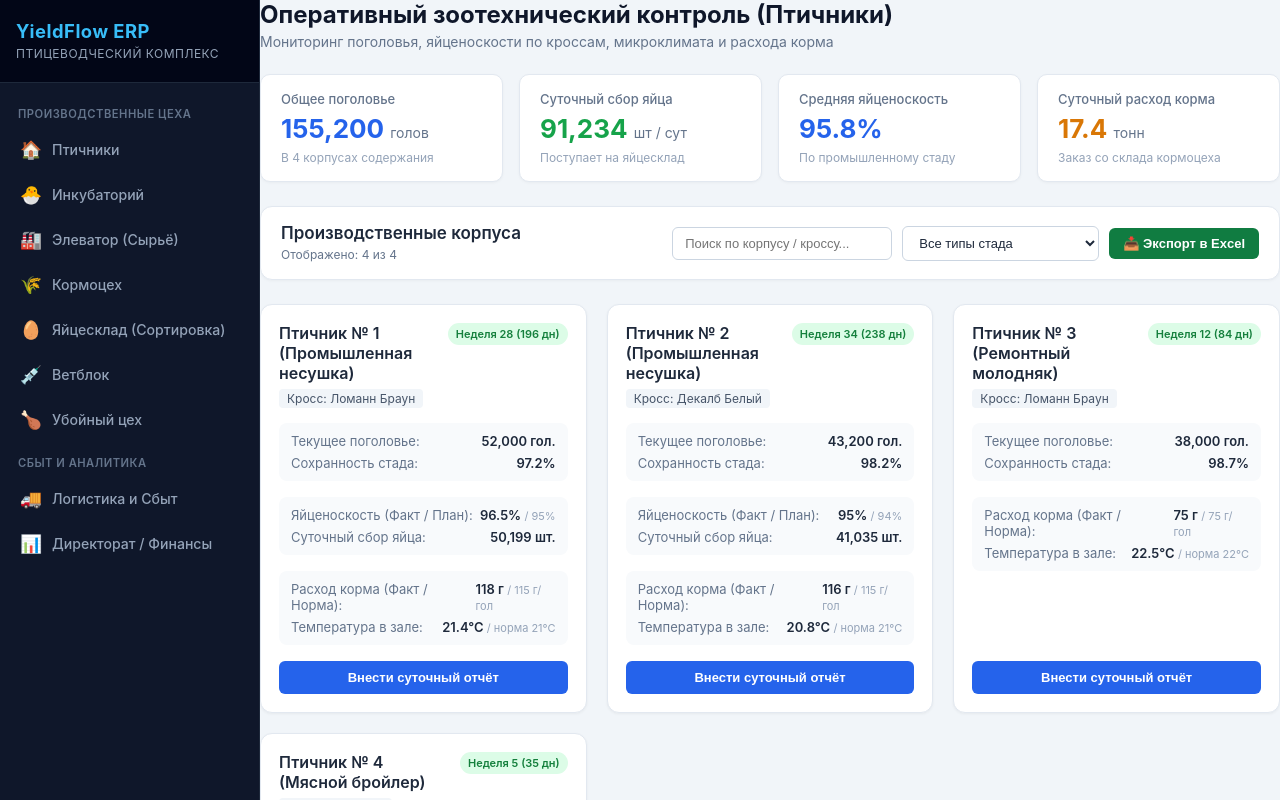
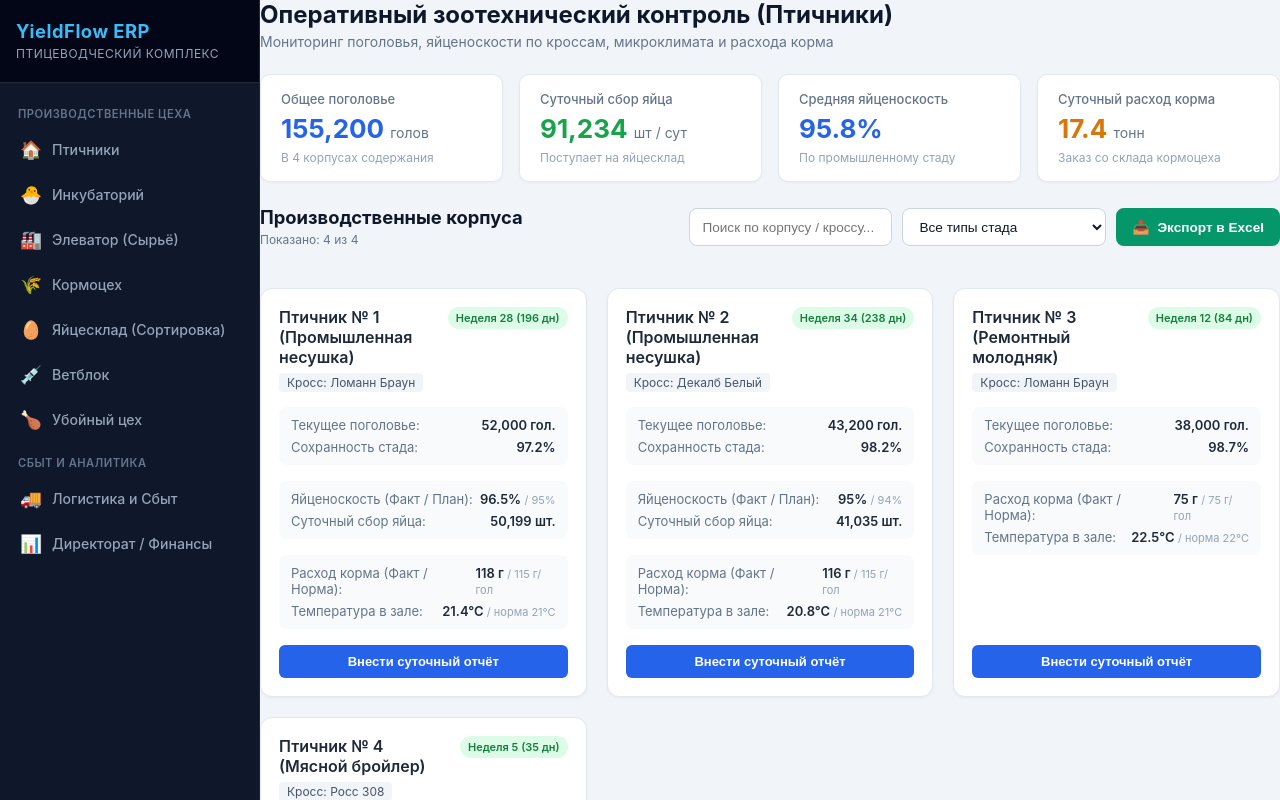
Before and after one commit to radikryzvanov/yield-flow-erp, an Angular app: page /poultry-management in a window 1280 px wide. Built offline with nearby package versions, Linux system fonts and the light colour scheme.

Commit message:
feat(ui): unify action toolbars and excel export buttons across all 9 modules

```diff
--- a/src/app/features/elevator/pages/elevator-dashboard/elevator-dashboard.component.html
+++ b/src/app/features/elevator/pages/elevator-dashboard/elevator-dashboard.component.html
@@ -104,31 +104,30 @@
 
     <!-- Таблица журнала с Enterprise тулбаром -->
     <div class="table-card">
-      <div class="table-header-flex">
-        <h3 class="card-title">Журнал поступлений</h3>
-        <button type="button" class="btn-export" (click)="exportToExcel()">
-          📥 Экспорт в Excel
-        </button>
-      </div>
+      <div class="table-toolbar-header">
+        <h3 class="table-title">Журнал поступлений</h3>
 
-      <div class="toolbar-row">
+        <div class="table-toolbar-actions">
           <input
             type="text"
             placeholder="Поиск по номеру машины..."
             [ngModel]="searchQuery()"
-          (ngModelChange)="searchQuery.set($event)"
-          class="input-search" />
+            (ngModelChange)="searchQuery.set($event)" />
 
           <select
             [ngModel]="selectedCulture()"
-          (ngModelChange)="selectedCulture.set($event)"
-          class="select-filter">
+            (ngModelChange)="selectedCulture.set($event)">
             <option value="ALL">Все культуры</option>
             <option value="Пшеница фуражная (5 класс)">Пшеница фуражная</option>
             <option value="Кукуруза кормовая">Кукуруза кормовая</option>
             <option value="Шрот подсолнечный">Шрот подсолнечный</option>
             <option value="Известняковая мука (ракушка)">Известняковая мука</option>
           </select>
+
+          <button type="button" class="btn-export-excel" (click)="exportToExcel()">
+            <span>📥</span> Экспорт в Excel
+          </button>
+        </div>
       </div>
 
       <div class="table-responsive">
--- a/src/app/features/feed-warehouse/pages/feed-dashboard/feed-dashboard.component.html
+++ b/src/app/features/feed-warehouse/pages/feed-dashboard/feed-dashboard.component.html
@@ -139,19 +139,19 @@
     </div>
   </div>
 
-  <!-- Журнал списаний -->
+  <!-- Журнал списаний с Enterprise тулбаром -->
   <div class="section-card">
-    <div class="section-header-flex">
-      <h3 class="section-title">Журнал выдачи комбикормов</h3>
-      <div class="toolbar-row">
+    <div class="table-toolbar-header">
+      <h3 class="table-title">Журнал выдачи комбикормов</h3>
+
+      <div class="table-toolbar-actions">
         <input
           type="text"
           placeholder="Поиск по птичнику или рецепту..."
-          [(ngModel)]="searchQuery"
-          class="input-search" />
+          [(ngModel)]="searchQuery" />
 
-        <button type="button" class="btn-export" (click)="exportToExcel()">
-          📥 Экспорт в Excel
+        <button type="button" class="btn-export-excel" (click)="exportToExcel()">
+          <span>📥</span> Экспорт в Excel
         </button>
       </div>
     </div>
--- a/src/app/features/finance-calc/pages/finance-dashboard/finance-dashboard.component.html
+++ b/src/app/features/finance-calc/pages/finance-dashboard/finance-dashboard.component.html
@@ -4,13 +4,6 @@
       <h1 class="page-title">Финансово-экономический мониторинг (Директорат)</h1>
       <p class="subtitle">Сводный анализ производственной себестоимости, выручки, расходов на корма и операционной прибыли</p>
     </div>
-    <button class="btn-excel-export" (click)="exportToExcel()" type="button">
-      <svg class="excel-icon" viewBox="0 0 24 24" width="16" height="16" fill="currentColor">
-        <path d="M14 2H6c-1.1 0-2 .9-2 2v16c0 1.1.9 2 2 2h12c1.1 0 2-.9 2-2V8l-6-6zM6 20V4h7v5h5v11H6z"/>
-        <path d="M8.5 13.5l1.8 2.5-1.8 2.5h1.5l1-1.6 1 1.6h1.5l-1.8-2.5 1.8-2.5h-1.5l-1 1.6-1-1.6z"/>
-      </svg>
-      <span>Экспорт в Excel</span>
-    </button>
   </div>
 
   <!-- Главные KPI показатели -->
@@ -49,6 +42,17 @@
       </div>
       <div class="kpi-value text-warning">{{ dailyFeedCost() | number }} <span class="unit">₽ / сут</span></div>
       <div class="kpi-note">Расход: {{ feedTons() }} т комбикорма</div>
+    </div>
+  </div>
+
+  <!-- Панель действий с единым Enterprise тулбаром -->
+  <div class="table-toolbar-header">
+    <h3 class="table-title">Аналитика финансово-производственных результатов</h3>
+
+    <div class="table-toolbar-actions">
+      <button class="btn-export-excel" (click)="exportToExcel()" type="button">
+        <span>📥</span> Экспорт финансового отчёта
+      </button>
     </div>
   </div>
 
--- a/src/app/features/incubator/pages/incubator-dashboard/incubator-dashboard.component.html
+++ b/src/app/features/incubator/pages/incubator-dashboard/incubator-dashboard.component.html
@@ -107,29 +107,27 @@
 
   <!-- Журнал завершенных выводов с Enterprise тулбаром -->
   <div class="card table-card">
-    <div class="card-header-flex">
-      <h3 class="card-title">📋 Журнал завершенных выводов цыплят</h3>
+    <div class="table-toolbar-header">
+      <h3 class="table-title">📋 Журнал завершенных выводов цыплят</h3>
 
-      <div class="table-toolbar">
+      <div class="table-toolbar-actions">
         <input
           type="text"
           placeholder="Поиск по партии / птичнику..."
           [ngModel]="searchQuery()"
-          (ngModelChange)="searchQuery.set($event)"
-          class="input-search" />
+          (ngModelChange)="searchQuery.set($event)" />
 
         <select
           [ngModel]="selectedCross()"
-          (ngModelChange)="selectedCross.set($event)"
-          class="select-filter">
+          (ngModelChange)="selectedCross.set($event)">
           <option value="ALL">Все кроссы птицы</option>
           <option value="Ломанн ЛСЛ Классик">Ломанн ЛСЛ Классик</option>
           <option value="Хайсекс Браун">Хайсекс Браун</option>
           <option value="Декалб Белый">Декалб Белый</option>
         </select>
 
-        <button type="button" class="btn-export" (click)="exportToExcel()">
-          📥 Экспорт в Excel
+        <button type="button" class="btn-export-excel" (click)="exportToExcel()">
+          <span>📥</span> Экспорт в Excel
         </button>
       </div>
     </div>
--- a/src/app/features/logistics/pages/routes-map/routes-map.component.html
+++ b/src/app/features/logistics/pages/routes-map/routes-map.component.html
@@ -45,20 +45,21 @@
     </div>
   </div>
 
-  <!-- Карточка таблицы -->
+  <!-- Карточка таблицы с единым тулбаром -->
   <div class="card">
-    <div class="card-header">
+    <div class="table-toolbar-header">
       <div>
-        <h3 class="card-title">📋 График и статус отгрузок в торговые сети</h3>
-        <p class="card-desc">Контроль партий, температурного режима и электронных накладных в режиме реального времени</p>
+        <h3 class="table-title">📋 График и статус отгрузок в торговые сети</h3>
+        <p class="card-desc" style="margin: 4px 0 0; font-size: 0.85rem; color: #64748b;">
+          Контроль партий, температурного режима и электронных накладных в режиме реального времени
+        </p>
       </div>
-      <button class="btn-excel-export" (click)="exportToExcel()" type="button">
-        <svg class="excel-icon" viewBox="0 0 24 24" width="16" height="16" fill="currentColor">
-          <path d="M14 2H6c-1.1 0-2 .9-2 2v16c0 1.1.9 2 2 2h12c1.1 0 2-.9 2-2V8l-6-6zM6 20V4h7v5h5v11H6z"/>
-          <path d="M8.5 13.5l1.8 2.5-1.8 2.5h1.5l1-1.6 1 1.6h1.5l-1.8-2.5 1.8-2.5h-1.5l-1 1.6-1-1.6z"/>
-        </svg>
-        <span>Экспорт в Excel</span>
-      </button>
+
+      <div class="table-toolbar-actions">
+        <button class="btn-export-excel" (click)="exportToExcel()" type="button">
+          <span>📥</span> Экспорт в Excel
+        </button>
+      </div>
     </div>
 
     <div class="table-responsive">
--- a/src/app/features/poultry-management/pages/egg-warehouse/egg-warehouse.component.html
+++ b/src/app/features/poultry-management/pages/egg-warehouse/egg-warehouse.component.html
@@ -54,30 +54,28 @@
     </div>
   </div>
 
-  <!-- Блок 1: Поступления с птичников с тулбаром -->
+  <!-- Блок 1: Поступления с птичников с Enterprise тулбаром -->
   <div class="section-card">
-    <div class="section-header-flex">
-      <h2 class="section-title">Входящие партии с птичников (Валовый сбор)</h2>
+    <div class="table-toolbar-header">
+      <h2 class="table-title">Входящие партии с птичников (Валовый сбор)</h2>
 
-      <div class="table-toolbar">
+      <div class="table-toolbar-actions">
         <input
           type="text"
           placeholder="Поиск по птичнику..."
           [ngModel]="searchQuery()"
-          (ngModelChange)="searchQuery.set($event)"
-          class="input-search" />
+          (ngModelChange)="searchQuery.set($event)" />
 
         <select
           [ngModel]="statusFilter()"
-          (ngModelChange)="statusFilter.set($event)"
-          class="select-filter">
+          (ngModelChange)="statusFilter.set($event)">
           <option value="ALL">Все статусы</option>
           <option value="pending">Ожидает калибровки</option>
           <option value="sorted">Рассортировано</option>
         </select>
 
-        <button type="button" class="btn-export" (click)="exportToExcel()">
-          📥 Экспорт в Excel
+        <button type="button" class="btn-export-excel" (click)="exportToExcel()">
+          <span>📥</span> Экспорт в Excel
         </button>
       </div>
     </div>
--- a/src/app/features/poultry-management/pages/poultry-list/poultry-list.component.html
+++ b/src/app/features/poultry-management/pages/poultry-list/poultry-list.component.html
@@ -33,32 +33,30 @@
     </div>
   </div>
 
-  <!-- Панель управления и фильтрации -->
-  <div class="toolbar-card">
-    <div class="toolbar-title">
-      <h3>Производственные корпуса</h3>
-      <span class="houses-counter">Отображено: {{ filteredHouses().length }} из {{ houses().length }}</span>
+  <!-- Единая панель управления и фильтрации -->
+  <div class="table-toolbar-header">
+    <div class="toolbar-title-group">
+      <h3 class="table-title">Производственные корпуса</h3>
+      <span class="houses-counter">Показано: {{ filteredHouses().length }} из {{ houses().length }}</span>
     </div>
 
-    <div class="table-toolbar">
+    <div class="table-toolbar-actions">
       <input
         type="text"
         placeholder="Поиск по корпусу / кроссу..."
         [ngModel]="searchQuery()"
-        (ngModelChange)="searchQuery.set($event)"
-        class="input-search" />
+        (ngModelChange)="searchQuery.set($event)" />
 
       <select
         [ngModel]="selectedType()"
-        (ngModelChange)="selectedType.set($event)"
-        class="select-filter">
+        (ngModelChange)="selectedType.set($event)">
         <option value="ALL">Все типы стада</option>
         <option value="layer">Промышленная несушка</option>
         <option value="pullet">Ремонтный молодняк</option>
       </select>
 
-      <button type="button" class="btn-export" (click)="exportToExcel()">
-        📥 Экспорт в Excel
+      <button type="button" class="btn-export-excel" (click)="exportToExcel()">
+        <span>📥</span> Экспорт в Excel
       </button>
     </div>
   </div>
--- a/src/app/features/slaughter/pages/slaughter-dashboard/slaughter-dashboard.component.html
+++ b/src/app/features/slaughter/pages/slaughter-dashboard/slaughter-dashboard.component.html
@@ -117,13 +117,16 @@
     </div>
   </div>
 
-  <!-- Журнал убоя -->
+  <!-- Журнал убоя с Enterprise тулбаром -->
   <div class="section-card">
-    <div class="section-header-flex">
-      <h3 class="section-title">Журнал партий и ветсанэкспертизы</h3>
-      <button type="button" class="btn-export" (click)="exportToExcel()">
-        📥 Экспорт в Excel
-      </button>
+    <div class="table-toolbar-header">
+      <h3 class="table-title">Журнал партий и ветсанэкспертизы</h3>
+
+      <div class="table-toolbar-actions">
+        <button type="button" class="btn-export-excel" (click)="exportToExcel()">
+          <span>📥</span> Экспорт в Excel
+        </button>
+      </div>
     </div>
 
     <div class="table-responsive">
--- a/src/app/features/veterinary/pages/veterinary-dashboard/veterinary-dashboard.component.html
+++ b/src/app/features/veterinary/pages/veterinary-dashboard/veterinary-dashboard.component.html
@@ -29,13 +29,13 @@
     </div>
   </div>
 
-  <!-- График вакцинаций -->
+  <!-- График вакцинаций с Enterprise тулбаром -->
   <div class="section-card">
-    <div class="section-header-flex">
-      <h3 class="section-title">План-график иммунопрофилактики</h3>
+    <div class="table-toolbar-header">
+      <h3 class="table-title">План-график иммунопрофилактики</h3>
 
-      <div class="toolbar-row">
-        <select [(ngModel)]="scheduleFilter" class="select-filter">
+      <div class="table-toolbar-actions">
+        <select [(ngModel)]="scheduleFilter">
           <option value="ALL">Все статусы</option>
           <option value="urgent">Срочно к обработке</option>
           <option value="pending">Запланировано</option>
@@ -179,13 +179,16 @@
     </div>
   </div>
 
-  <!-- Журнал осмотров -->
+  <!-- Журнал осмотров с Enterprise тулбаром -->
   <div class="section-card">
-    <div class="section-header-flex">
-      <h3 class="section-title">Журнал клинических осмотров и эпизоотологии</h3>
-      <button type="button" class="btn-export" (click)="exportLogsToExcel()">
-        📥 Экспорт в Excel
-      </button>
+    <div class="table-toolbar-header">
+      <h3 class="table-title">Журнал клинических осмотров и эпизоотологии</h3>
+
+      <div class="table-toolbar-actions">
+        <button type="button" class="btn-export-excel" (click)="exportLogsToExcel()">
+          <span>📥</span> Экспорт в Excel
+        </button>
+      </div>
     </div>
 
     <div class="table-responsive">
--- a/src/styles.css
+++ b/src/styles.css
@@ -11,11 +11,91 @@ html, body {
   min-height: 100vh;
   overflow-x: hidden;
   font-family: system-ui, -apple-system, BlinkMacSystemFont, 'Segoe UI', Roboto, Oxygen, Ubuntu, Cantarell, sans-serif;
+  background-color: #f8fafc;
+  color: #0f172a;
 }
 
-/* Адаптивность для мобильных экранов и планшетов */
+/* ==========================================================================
+   ЕДИНЫЙ СТАНДАРТ ШАПОК ТАБЛИЦ И ПАНЕЛЕЙ ДЕЙСТВИЙ (YIELDFLOW TOOLBAR)
+   ========================================================================== */
+
+/* Общий контейнер: заголовок слева, блок действий справа */
+.table-toolbar-header {
+  display: flex;
+  justify-content: space-between;
+  align-items: center;
+  flex-wrap: wrap;
+  gap: 12px;
+  margin-bottom: 16px;
+}
+
+.table-toolbar-header .table-title {
+  margin: 0;
+  font-size: 1.15rem;
+  font-weight: 700;
+  color: #0f172a;
+}
+
+/* Правая группа: фильтры, поиск и кнопка экспорта в одну линию */
+.table-toolbar-actions {
+  display: flex;
+  align-items: center;
+  gap: 10px;
+}
+
+/* Единая кнопка выгрузки в Excel по всей системе */
+.btn-export-excel {
+  display: inline-flex;
+  align-items: center;
+  justify-content: center;
+  gap: 8px;
+  height: 38px;
+  padding: 0 16px;
+  background-color: #059669;
+  color: #ffffff;
+  border: none;
+  border-radius: 8px;
+  font-size: 0.85rem;
+  font-weight: 600;
+  cursor: pointer;
+  white-space: nowrap;
+  box-sizing: border-box;
+  transition: background-color 0.2s, transform 0.05s;
+  box-shadow: 0 1px 2px rgba(0, 0, 0, 0.05);
+}
+
+.btn-export-excel:hover {
+  background-color: #047857;
+}
+
+.btn-export-excel:active {
+  transform: translateY(1px);
+}
+
+/* Поля поиска и фильтры в тулбаре — строго единая высота 38px */
+.table-toolbar-actions input,
+.table-toolbar-actions select {
+  height: 38px;
+  padding: 0 12px;
+  border: 1px solid #cbd5e1;
+  border-radius: 8px;
+  font-size: 0.85rem;
+  outline: none;
+  background: #ffffff;
+  color: #0f172a;
+  box-sizing: border-box;
+  transition: border-color 0.2s;
+}
+
+.table-toolbar-actions input:focus,
+.table-toolbar-actions select:focus {
+  border-color: #2563eb;
+}
+
+/* ==========================================================================
+   АДАПТИВНОСТЬ ДЛЯ ПЛАНШЕТОВ И МОБИЛЬНЫХ ЭКРАНОВ
+   ========================================================================== */
 @media (max-width: 900px) {
-  /* Если общий макет построен на flex/grid */
   .layout, .app-layout, .container, .wrapper, main {
     flex-direction: column !important;
     width: 100% !important;
@@ -23,23 +103,37 @@ html, body {
     min-width: 0 !important;
   }
 
-  /* Боковое меню подстраивается под ширину экрана */
   aside, .sidebar, .nav-menu {
     width: 100% !important;
     min-width: 0 !important;
     max-width: 100% !important;
   }
 
-  /* Сетки карточек, дашбордов и показателей перестраиваются в 1 колонку */
   .grid, .cards-grid, .dashboard-grid, .poultry-grid, .metrics-grid {
     grid-template-columns: 1fr !important;
   }
 
-  /* Таблицы получают аккуратный горизонтальный скролл */
   table {
     display: block;
     width: 100%;
     overflow-x: auto;
     -webkit-overflow-scrolling: touch;
   }
+
+  /* На мобильных тулбар аккуратно встает в столбик на всю ширину */
+  .table-toolbar-header {
+    flex-direction: column;
+    align-items: stretch;
+  }
+
+  .table-toolbar-actions {
+    flex-direction: column;
+    align-items: stretch;
+  }
+
+  .btn-export-excel,
+  .table-toolbar-actions input,
+  .table-toolbar-actions select {
+    width: 100%;
+  }
 }
```
Also changed, not shown: src/app/features/poultry-management/pages/poultry-list/poultry-list.component.css (+11 -0 lines). Lines whose indentation alone changed are shown as unchanged.
